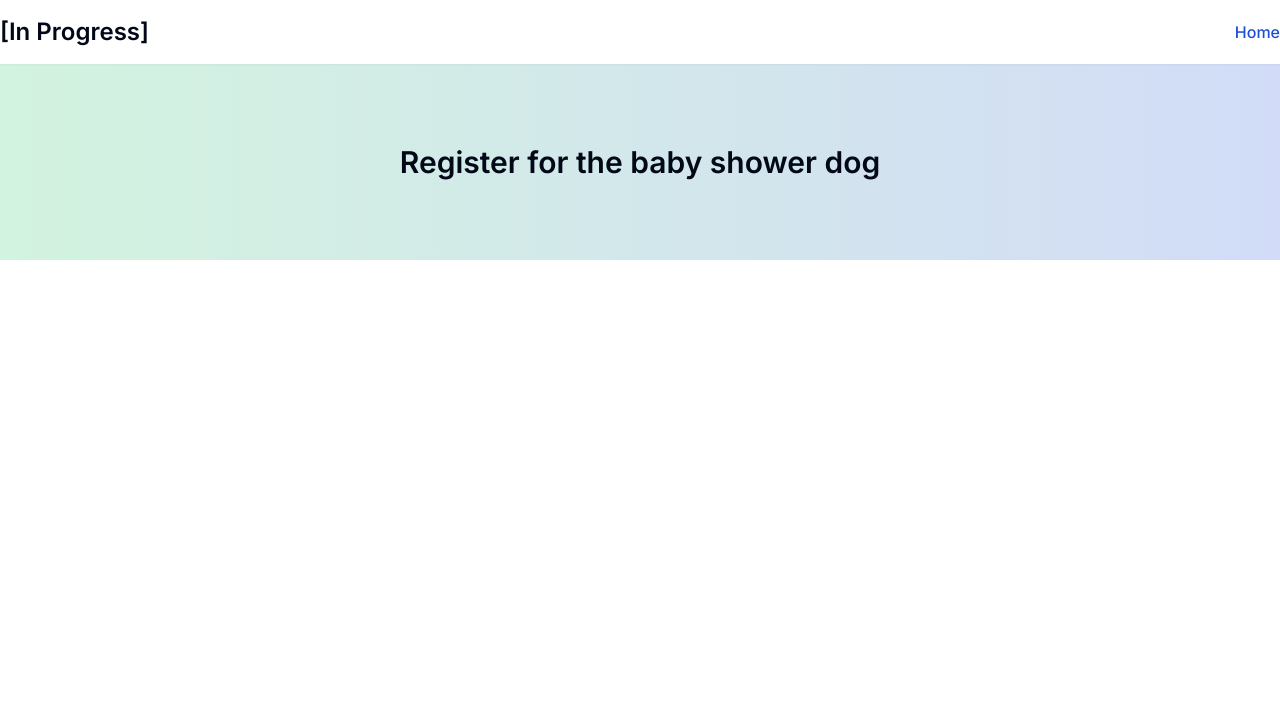
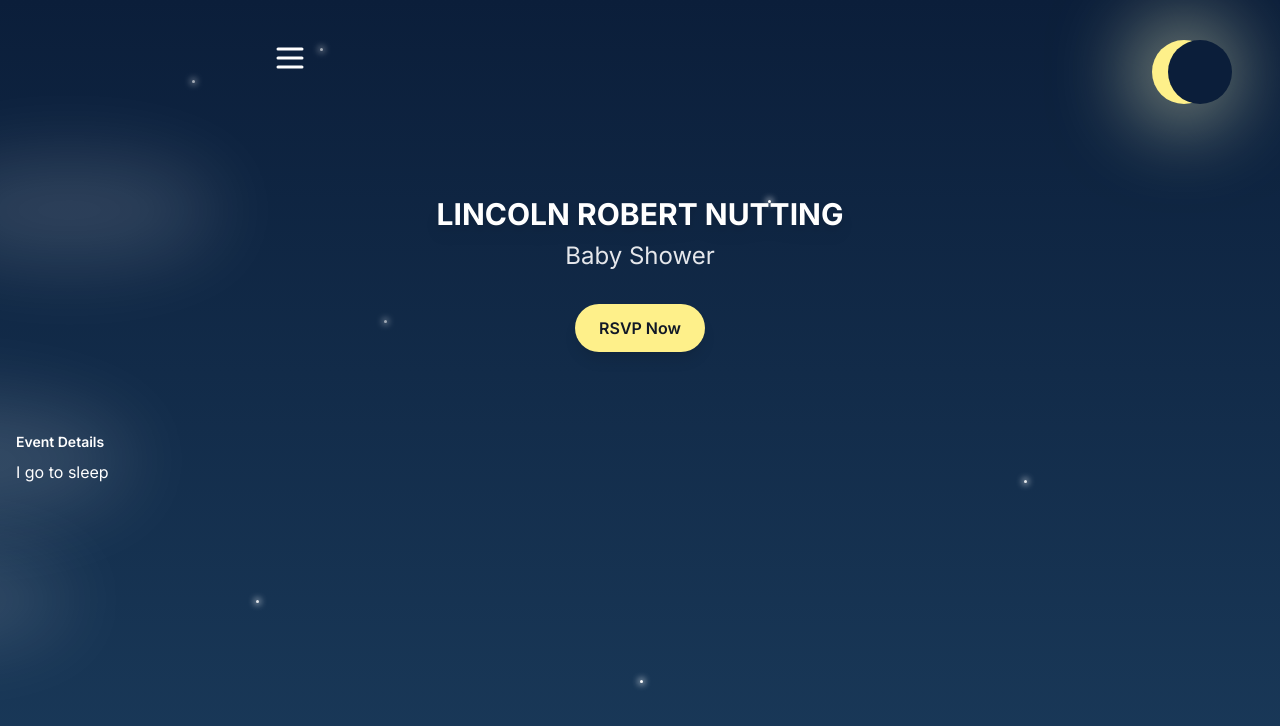
Before and after one commit to JakeNutting/baby-shower, a Next.js app: page / in a window 1280 px wide. Shown: the top 726 px of the page. Built offline with nearby package versions, Linux system fonts and the light colour scheme.

Commit message:
Added moon and stars for hero

```diff
--- a/src/app/_components/navbar.tsx
+++ b/src/app/_components/navbar.tsx
@@ -17,33 +17,34 @@ import Link from "next/link";
 
 export async function Navbar() {
   return (
-    <nav className="dark:bg-gray-900 shadow-sm">
-      <div className="mx-auto flex max-w-screen-xl flex-wrap items-center justify-between py-4 px-4 xl:px-0">
-        <div className="flex gap-2 items-center">
-          <Link
-            href="/"
-            className="self-center whitespace-nowrap text-2xl font-semibold dark:text-white"
-          >
-            [In Progress]
-          </Link>
-        </div>
-        <div className="hidden w-full md:block md:w-auto" id="navbar-default">
-          <ul className="mt-4 flex items-center font-medium dark:border-gray-700 dark:bg-gray-800 md:mt-0 md:space-x-8 md:border-0 md:bg-white md:p-0 md:dark:bg-gray-900">
-            <li>
-              <Link
-                href="/"
-                className="block rounded bg-blue-700 px-3 py-2 text-white dark:text-white md:bg-transparent md:p-0 md:text-blue-700 md:dark:text-blue-500"
-              >
-                Home
-              </Link>
-            </li>
-          </ul>
-        </div>
-        <div className="test text-dark md:hidden">
-          <MobileNavbar></MobileNavbar>
-        </div>
-      </div>
-    </nav>
+    // <nav className="dark:bg-gray-900 shadow-sm">
+    //   <div className="mx-auto flex max-w-screen-xl flex-wrap items-center justify-between py-4 px-4 xl:px-0">
+    //     <div className="flex gap-2 items-center">
+    //       <Link
+    //         href="/"
+    //         className="self-center whitespace-nowrap text-2xl font-semibold dark:text-white"
+    //       >
+    //         [In Progress]
+    //       </Link>
+    //     </div>
+    //     <div className="hidden w-full md:block md:w-auto" id="navbar-default">
+    //       <ul className="mt-4 flex items-center font-medium dark:border-gray-700 dark:bg-gray-800 md:mt-0 md:space-x-8 md:border-0 md:bg-white md:p-0 md:dark:bg-gray-900">
+    //         <li>
+    //           <Link
+    //             href="/"
+    //             className="block rounded bg-blue-700 px-3 py-2 text-white dark:text-white md:bg-transparent md:p-0 md:text-blue-700 md:dark:text-blue-500"
+    //           >
+    //             Home
+    //           </Link>
+    //         </li>
+    //       </ul>
+    //     </div>
+    //     <div className="test text-dark md:hidden">
+    //       <MobileNavbar></MobileNavbar>
+    //     </div>
+    //   </div>
+    // </nav>
+    ""
   );
 }
 
--- a/src/app/page.tsx
+++ b/src/app/page.tsx
@@ -1,17 +1,217 @@
-import { Button } from "@/components/ui/button";
+"use client"
+import {
+  Sheet,
+  SheetContent,
+  SheetDescription,
+  SheetHeader,
+  SheetTrigger,
+} from "@/components/ui/sheet";
+import {
+  Menu,
+  PartyPopper,
+  ShoppingBag,
+} from "lucide-react";
 
 export default function Home() {
   return (
     <>
-      <div className="bg-gradient-to-r from-green-500/20 to-blue-700/20 py-20">
-        <div className="mx-auto max-w-screen-xl px-2 xl:px-0">
-          <h1 className="text-dark text-3xl font-semibold md:text-center">
-            Register for the baby shower dog
+    <div className="relative min-h-screen w-full bg-gradient-to-b from-[#0b1e3a] to-[#1a3a5a]  px-4 overflow-hidden">
+      <div className="px-4 py-10 md:px-64 z-50">
+          <MobileNavbar></MobileNavbar>
+      </div>
+      {/* Custom Static Stars */}
+      <div className="absolute inset-0 pointer-events-none">
+        <div className="star twinkle" style={{ top: "10%", left: "15%", animationDelay: "0s" }} />
+        <div className="star twinkle" style={{ top: "6%", left: "25%", animationDelay: "0s" }} />
+        <div className="star twinkle" style={{ top: "25%", left: "60%", animationDelay: "1s" }} />
+        <div className="star twinkle" style={{ top: "40%", left: "30%", animationDelay: "2s" }} />
+        <div className="star twinkle" style={{ top: "60%", left: "80%", animationDelay: "0.5s" }} />
+        <div className="star twinkle" style={{ top: "75%", left: "20%", animationDelay: "1.5s" }} />
+        <div className="star twinkle" style={{ top: "85%", left: "50%", animationDelay: "0.8s" }} />
+      </div>
+
+      {/* Clouds */}
+      <div className="absolute inset-0 pointer-events-none">
+        <div className="cloud cloud1"></div>
+        <div className="cloud cloud2"></div>
+        <div className="cloud cloud3"></div>
+      </div>
+
+      {/* Glowing Moon */}
+      <div className="absolute top-10 right-16 w-16 h-16">
+        <div className="moon-full w-full h-full rounded-full bg-yellow-200 shadow-[0_0_80px_20px_rgba(255,255,200,0.5)]"></div>
+        <div className="moon-cut w-full h-full rounded-full bg-[#0b1e3a] absolute top-0 right-0 translate-x-1/4"></div>
+      </div>
+
+      {/* Hero Content */}
+      <div className="relative z-10 flex flex-col items-center justify-center mt-20">
+        <h1 className="text-2xl md:text-3xl font-bold text-white mb-2 drop-shadow-lg">
+          LINCOLN ROBERT NUTTING
+        </h1>
+        <p className="text-lg md:text-2xl text-gray-200 max-w-2xl mb-8">
+          Baby Shower
+        </p>
+        <a
+          href="#rsvp"
+          className="bg-yellow-200 hover:bg-yellow-300 text-gray-900 font-semibold py-3 px-6 rounded-full shadow-lg transition-all"
+        >
+          RSVP Now
+        </a>
+      </div>
+
+      <div className="mt-20">
+        <h4 className="text-sm font-semibold text-white mb-2">Event Details</h4>
+        <p className="text-white">I go to sleep</p>
+      </div>
+
+      {/* Custom CSS */}
+      <style jsx>{`
+        .star {
+          position: absolute;
+          width: 3px;
+          opacity: 1;
+          height: 3px;
+          background-color: white;
+          border-radius: 50%;
+          box-shadow: 0 0 6px 2px rgba(255, 255, 255, 0.6);
+        }
+
+        /* Twinkle animation */
+        .twinkle {
+          animation: twinkle 3s infinite ease-in-out;
+        }
+        @keyframes twinkle {
+          0%, 100% { opacity: 0.5; }
+          50% { opacity: 1; }
+        }
+
+        /* Clouds */
+        .cloud {
+          position: absolute;
+          background: rgba(255, 255, 255, 0.15);
+          border-radius: 50%;
+          filter: blur(40px);
+          animation: drift 60s linear infinite;
+        }
+        .cloud1 {
+          top: 20%;
+          left: -20%;
+          width: 300px;
+          height: 100px;
+        }
+        .cloud2 {
+          top: 50%;
+          left: -30%;
+          width: 400px;
+          height: 120px;
+          animation-duration: 90s;
+        }
+        .cloud3 {
+          top: 70%;
+          left: -25%;
+          width: 250px;
+          height: 80px;
+          animation-duration: 75s;
+        }
+
+        @keyframes drift {
+          0% { transform: translateX(0); }
+          100% { transform: translateX(150vw); }
+        }
+        .moon-full {
+          position: absolute;
+          top: 0;
+          left: 0;
+        }
+        .moon-cut {
+          position: absolute;
+          top: 0;
+          right: 0;
+          width: 100%;
+          height: 100%;
+          border-radius: 50%;
+          background-color: #0b1e3a;
+        }
+      `}</style>
+    </div>
+      {/* <div className="bg-gradient-to-t from-[#faf7f2] via-[#e5e7eb] to-[#cfe4fa] min-h-screen">
+        <div className="px-4 py-10 md:px-64">
+          <MobileNavbar></MobileNavbar>
+        </div>
+        <div className="absolute inset-0">
+        <div className="star" style={{ top: "10%", left: "15%" }} />
+        <div className="star" style={{ top: "25%", left: "60%" }} />
+        <div className="star" style={{ top: "40%", left: "30%" }} />
+        <div className="star" style={{ top: "60%", left: "80%" }} />
+        <div className="star" style={{ top: "75%", left: "20%" }} />
+        <div className="star" style={{ top: "85%", left: "50%" }} />
+      </div>
+              <div className="absolute top-16 right-16 w-40 h-40 bg-yellow-200 rounded-full shadow-[0_0_80px_20px_rgba(255,255,200,0.5)] animate-pulse"></div>
+
+        <div className="relative z-10 flex flex-col items-center justify-center mt-24">
+          <h1 className="text-5xl md:text-7xl font-bold text-white mb-4 drop-shadow-lg">
+            LINCOLN ROBERT NUTTING 🌙
           </h1>
+          <p className="text-lg md:text-2xl text-gray-300 max-w-2xl mb-8">
+            Join us under the stars to celebrate this magical day ✨
+          </p>
+          <a
+            href="#rsvp"
+            className="bg-yellow-200 hover:bg-yellow-300 text-gray-900 font-semibold py-3 px-6 rounded-full shadow-lg transition-all"
+          >
+            RSVP Now
+          </a>
+        </div>
 
-
-        </div>
-      </div>
+      </div> */}
     </>
   );
 }
+
+function MobileNavbar() {
+  return (
+    <>
+      <Sheet>
+        <SheetTrigger asChild className="cursor-pointer hover:text-blue-700">
+          <Menu size={36} color="white" />
+        </SheetTrigger>
+        <SheetContent side={"left"} className="bg-[#0d1f3c] text-white shadow-xl">
+          <SheetHeader>
+          <div className="flex items-center my-4 mb-3 gap-3">
+            <span className="font-semibold">Hi, stranger!</span>
+          </div>
+
+            <hr></hr>
+          </SheetHeader>
+          <SheetDescription>
+            <div className="mt-8">
+              <ul className="mt-4 font-medium space-y-5 dark:border-gray-700 dark:bg-gray-800 md:mt-0 md:space-x-8 md:border-0 text-white md:p-0 md:dark:bg-gray-900">
+                <li>
+                  <a
+                    href="#"
+                    className="block rounded px-3 py-2  dark:text-white dark:hover:bg-gray-700 dark:hover:text-white md:border-0 md:p-0"
+                  >
+                    <span className="flex items-center gap-4 font-semibold text-lg">
+                      <PartyPopper></PartyPopper> RSVP
+                    </span>
+                  </a>
+                </li>
+                <li>
+                  <a
+                    href="#"
+                    className="block rounded px-3 py-2  dark:text-white dark:hover:bg-gray-700 dark:hover:text-white md:border-0 md:p-0 "
+                  >
+                    <span className="flex items-center gap-4 font-semibold text-lg">
+                      <ShoppingBag></ShoppingBag> Registry
+                    </span>
+                  </a>
+                </li>
+
+              </ul>
+            </div>
+          </SheetDescription>
+        </SheetContent>
+      </Sheet>
+    </>
+  );
+}
```
Also changed, not shown: components.json.
